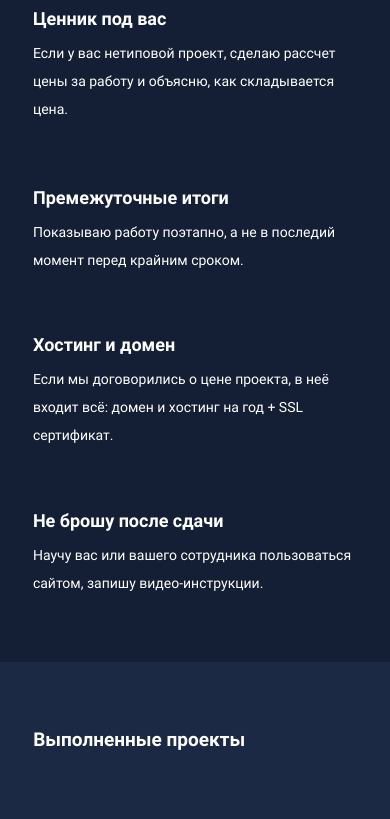
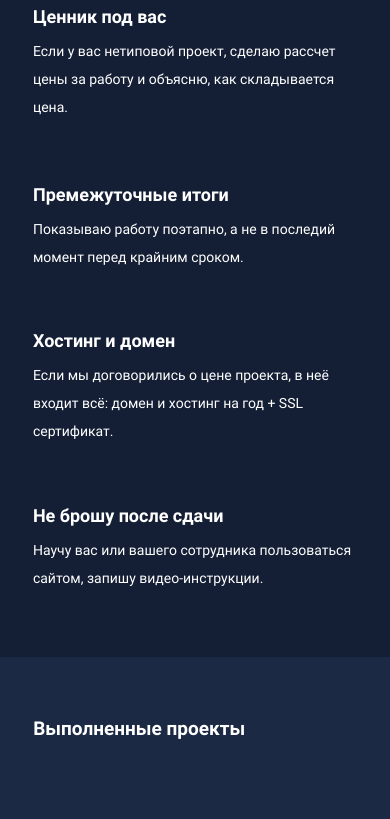
Before and after one commit to ramach05/challenge-team-indigo, a plain HTML site: page index.html in a window 390 px wide. Shown: the part 1134-1953 px from the top of the page. Drawn offline with Linux system fonts and the light colour scheme.

Commit message:
Final PP

```diff
--- a/blocks/footer/footer.css
+++ b/blocks/footer/footer.css
@@ -8,6 +8,6 @@
 @media screen and (max-width: 420px) {
     .footer {
         width: 83%;
-        padding: 0 0 87px;
+        padding: 0;
     }
 }
--- a/blocks/grid-features/grid-features.css
+++ b/blocks/grid-features/grid-features.css
@@ -11,7 +11,7 @@
 @media screen and (max-width: 767px) {
     .grid-features {
         grid-template-columns: 1fr;
-        gap: 35px;
+        gap: 34px;
         margin-bottom: 65px;
     }
     .grid-features li:nth-child(4) {
--- a/blocks/section-title/section-title.css
+++ b/blocks/section-title/section-title.css
@@ -6,7 +6,7 @@
     margin: 0 0;
     padding: 66px 0 0;
     text-align: left;
-    width: 90%;
+    width: 100%;
 }
 
 @media screen and (max-width: 1000px) {
@@ -18,6 +18,6 @@
 @media screen and (max-width: 420px) {
     .section-title {
         font-size: 1.1875rem;
-        padding: 57px 0 0;
+        padding: 51px 0 0;
     }
 }
```
